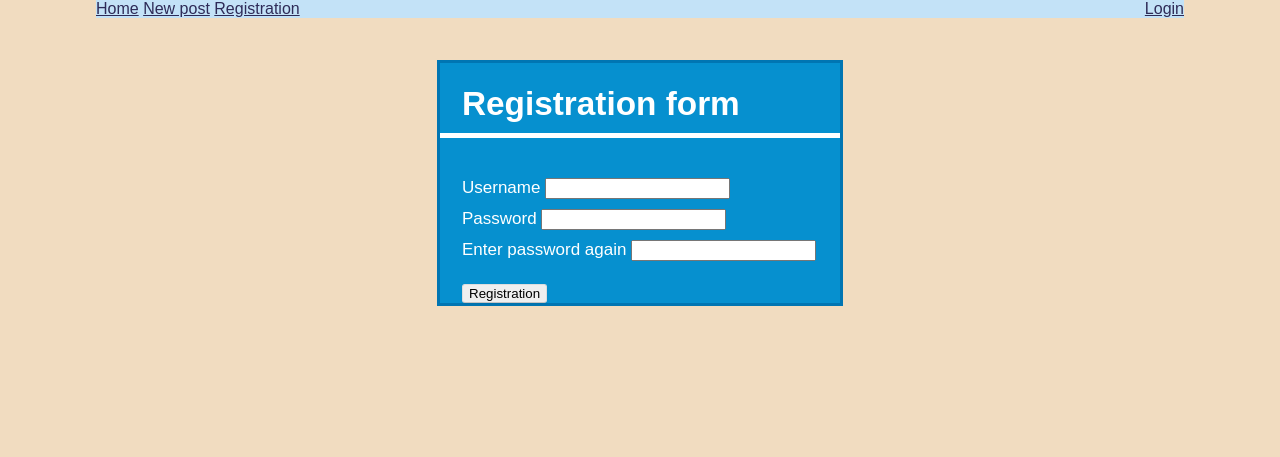
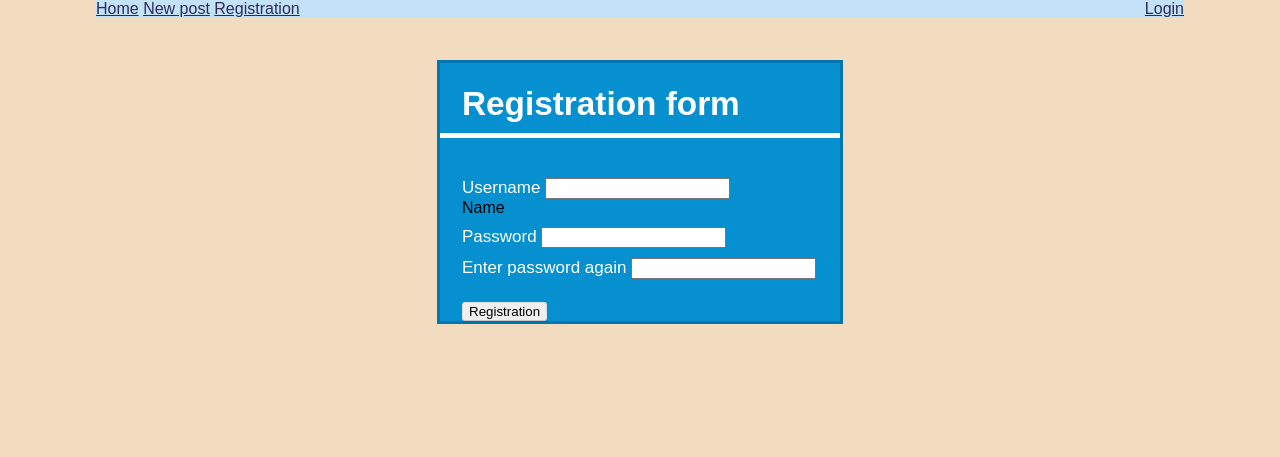
Before and after one commit to Kristina-B/blogger, a Flask app: page /register in a window 1280 px wide. Shown: the part 43-500 px from the top of the page. Run offline with Flask 2, Linux system fonts and the light colour scheme.

Commit message:
Update registration.html

```diff
--- a/blogger/templates/registration.html
+++ b/blogger/templates/registration.html
@@ -9,6 +9,7 @@
         <div>
             <label for="username">Username</label>
             <input type="text" id="username" name="username" required>
+            <span class="placeholder-text" id="username" style="display: block;">Name</span>
         </div>
 
         <div>
```
